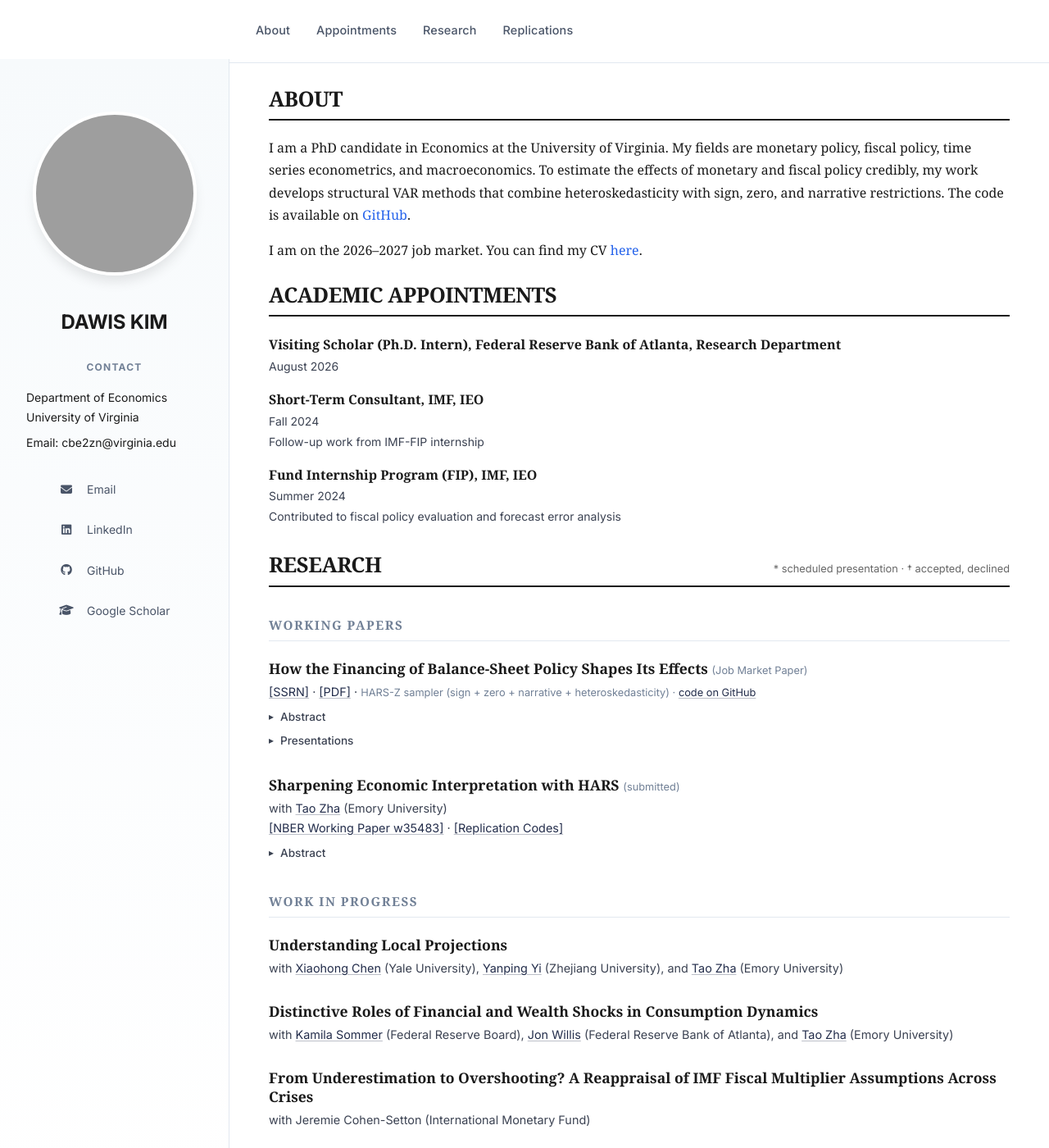
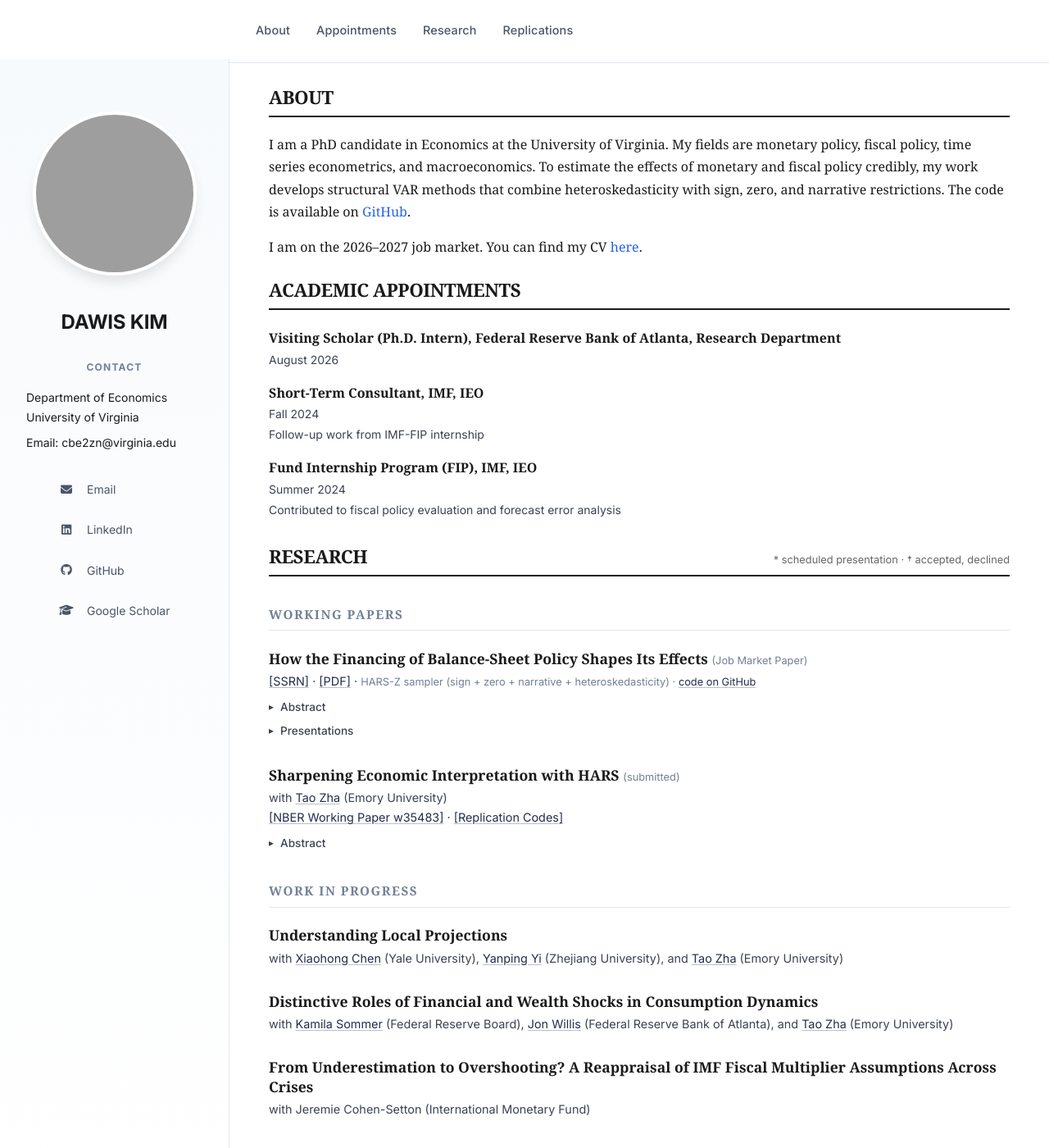
Before and after one commit to davidkim5707/website, a Jekyll site: the page built from index.md, in a window 1280 px wide and 1400 px high. Shown: the whole window at 82% size. Built offline with Jekyll 4.4.1, drawn with Linux system fonts in a browser that asks for light colours; some web fonts are replaced; grey boxes are pictures that could not be loaded.

Commit message:
Reduce the main section heading size
Co-Authored-By: Claude Sonnet 5.5 <noreply@anthropic.com>

```diff
--- a/assets/css/style.css
+++ b/assets/css/style.css
@@ -268,7 +268,7 @@ article {
    =========================== */
 h1 {
     font-family: var(--font-serif);
-    font-size: 1.6rem;
+    font-size: 1.4rem;
     line-height: 1.3;
     margin-top: var(--space-lg);
     margin-bottom: 1.25rem;
@@ -757,7 +757,7 @@ hr {
     }
 
     h1 {
-        font-size: 1.6rem;
+        font-size: 1.4rem;
     }
 
     h2 {
@@ -818,7 +818,7 @@ hr {
     }
 
     h1 {
-        font-size: 1.75rem;
+        font-size: 1.5rem;
     }
 
     h2 {
@@ -847,7 +847,7 @@ hr {
     }
 
     h1 {
-        font-size: 1.5rem;
+        font-size: 1.3rem;
     }
 
     h2 {
```
